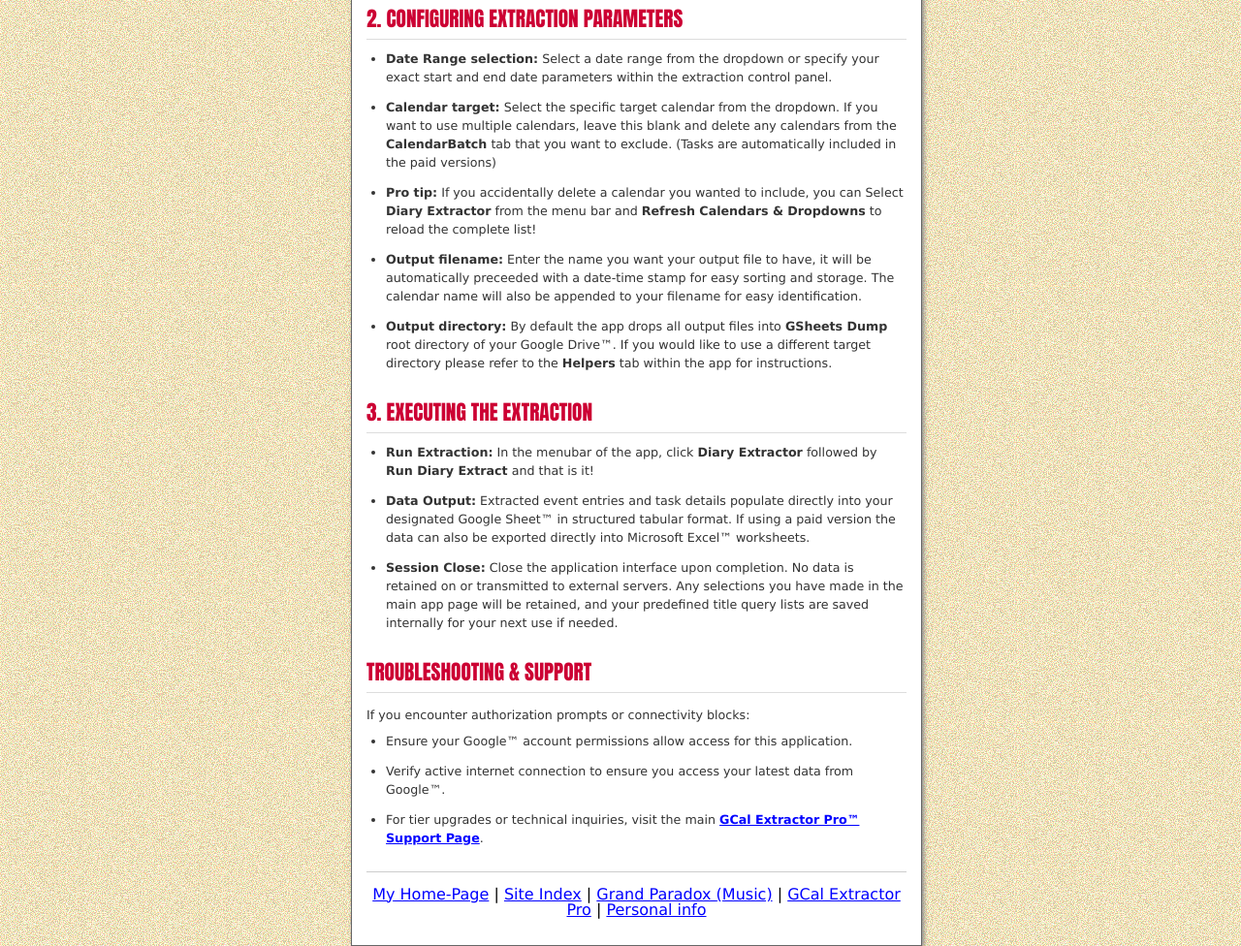
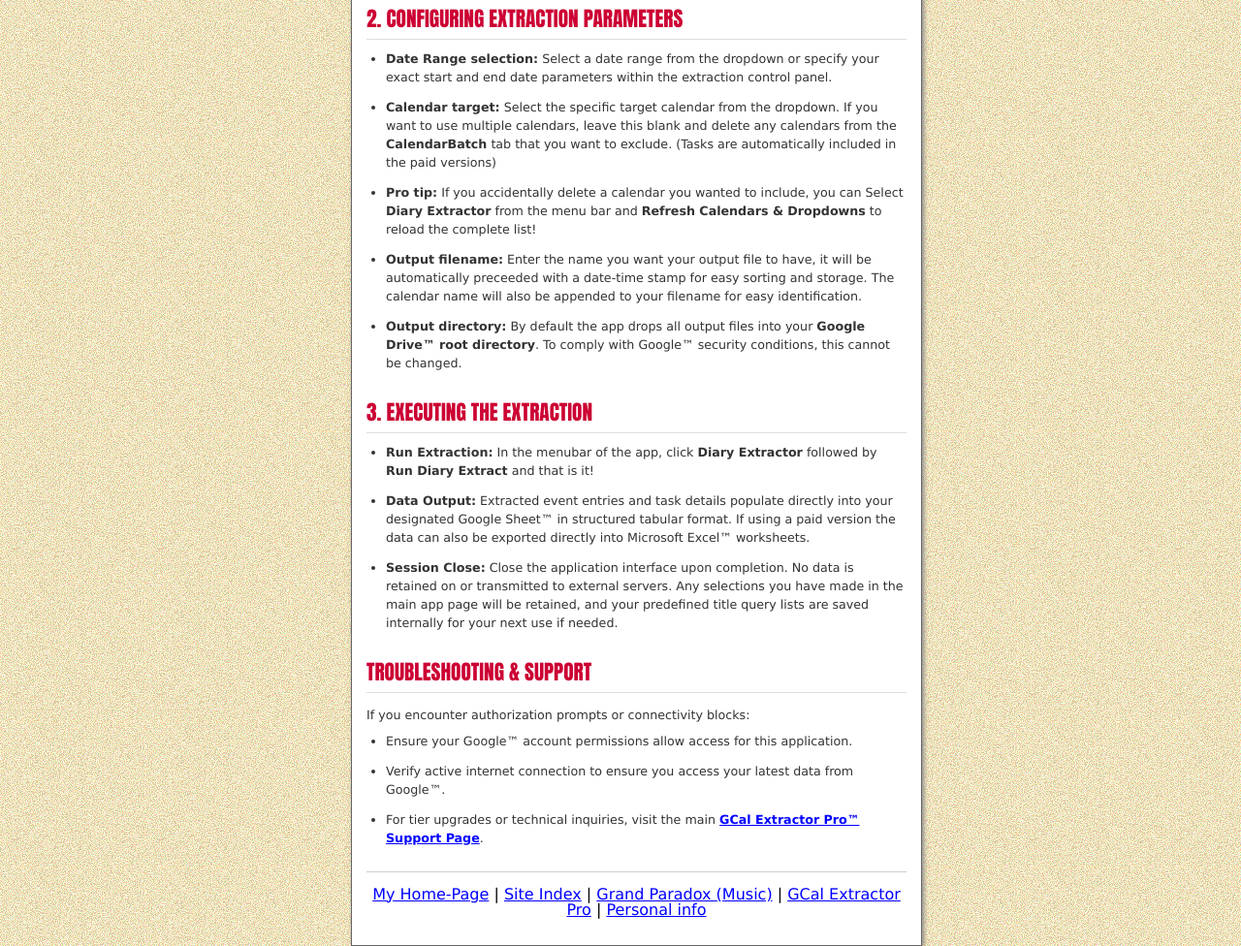
Before and after one commit to ChoppaReid/choppaz-den, a plain HTML site: page GCal_Tutorial.htm in a window 1280 px wide. Shown: the part 605-1581 px from the top of the page at 97% size. Drawn offline with Linux system fonts and the light colour scheme.

Commit message:
updated GCAL pages

```diff
--- a/GCal_Tutorial.htm
+++ b/GCal_Tutorial.htm
@@ -166,7 +166,7 @@ background="index_files/image001.gif" style='margin:0'>
       <li><b>Calendar target:</b> Select the specific target calendar from the dropdown. If you want to use multiple calendars, leave this blank and delete any calendars from the <b>CalendarBatch</b> tab that you want to exclude. (Tasks are automatically included in the paid versions)</li>
 	  <li><b>Pro tip:</b> If you accidentally delete a calendar you wanted to include, you can Select <b>Diary Extractor</b> from the menu bar and <b>Refresh Calendars & Dropdowns</b> to reload the complete list!</li>
       <li><b>Output filename:</b> Enter the name you want your output file to have, it will be automatically preceeded with a date-time stamp for easy sorting and storage. The calendar name will also be appended to your filename for easy identification.</li>
-	  <li><b>Output directory:</b> By default the app drops all output files into <b>GSheets Dump</b> root directory of your Google Drive™. If you would like to use a different target directory please refer to the <b>Helpers</b> tab within the app for instructions.</li>
+	  <li><b>Output directory:</b> By default the app drops all output files into your <b>Google Drive™ root directory</b>. To comply with Google™ security conditions, this cannot be changed.</li>
     </ul>
   </div>
 
```
